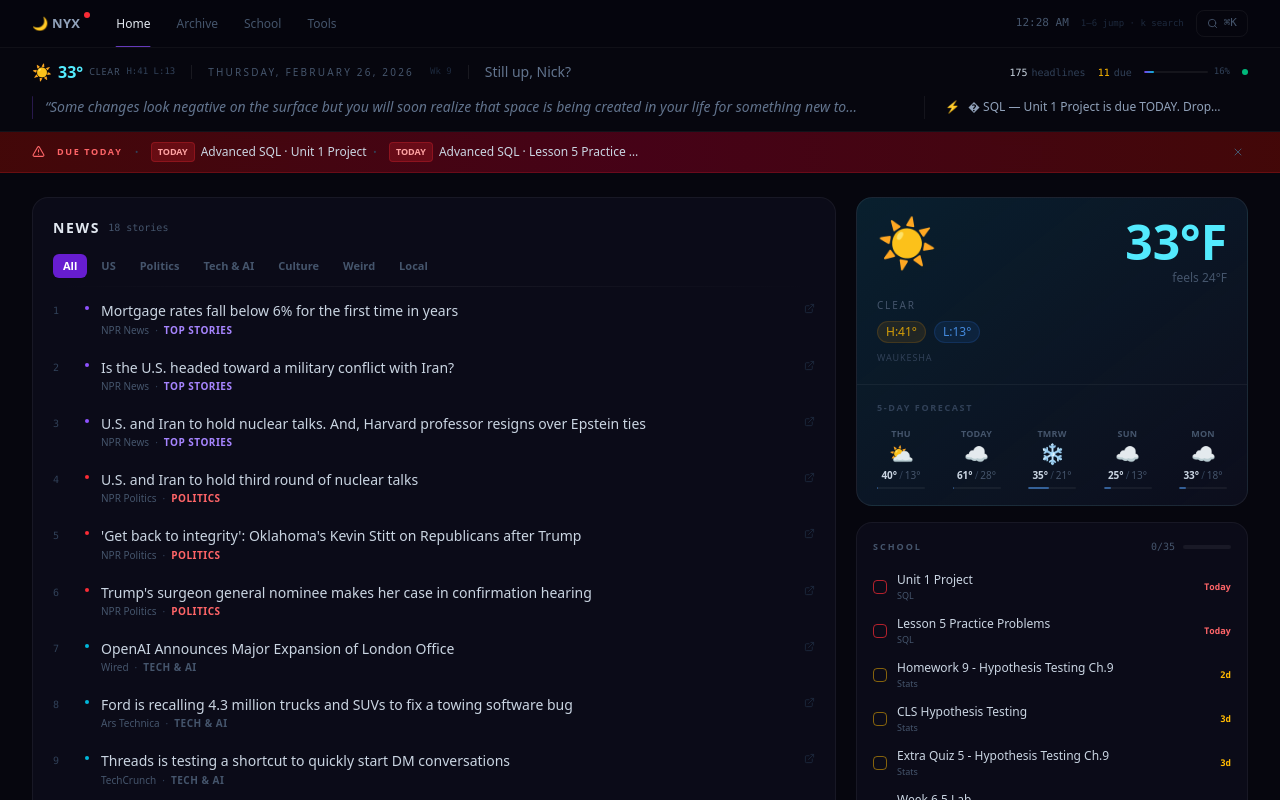
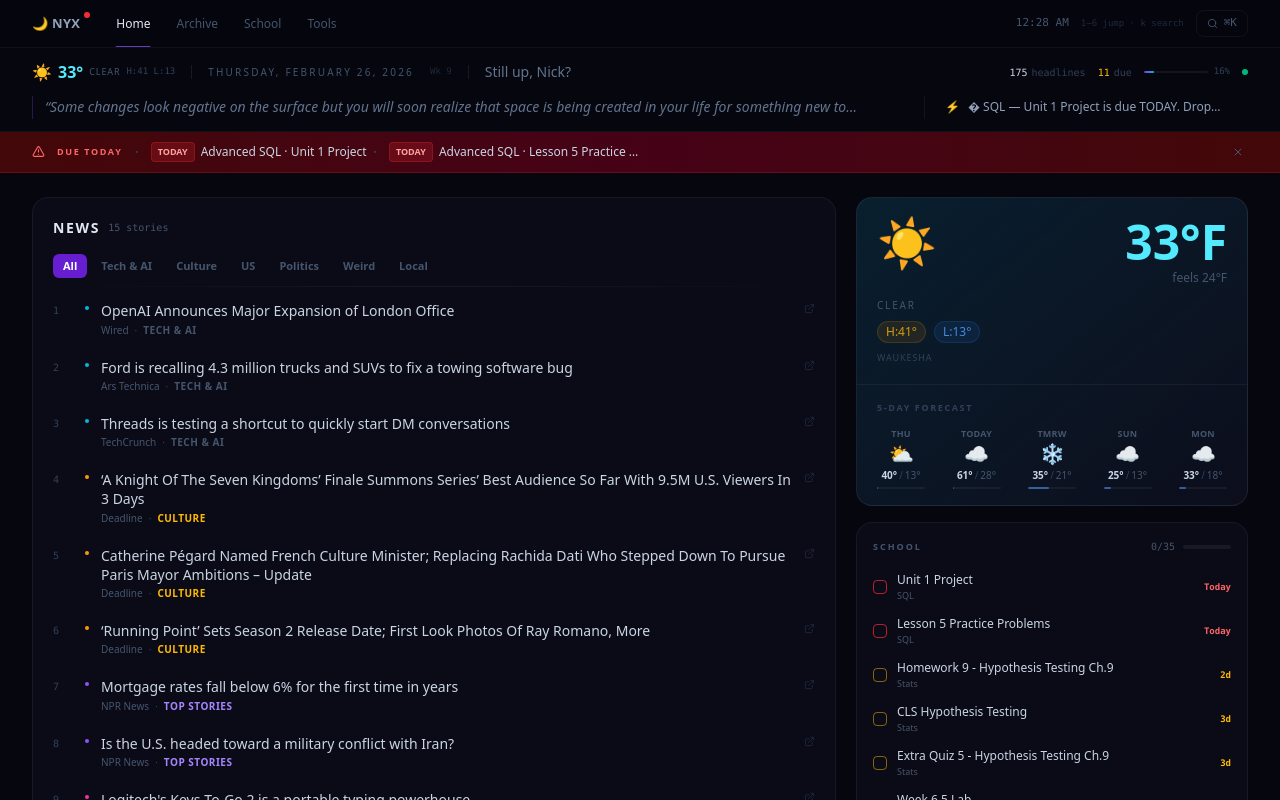
Before and after one commit to Damatnic/nyx-daily, a Next.js app: page / in a window 1280 px wide. Shown: the top 800 px of the page. Built offline with nearby package versions, Linux system fonts and the light colour scheme.

Commit message:
news: tech+AI+entertainment first, politics/US trimmed to 2 items, sports removed entirely (no more NBA/NHL fetch), HiddenGems goes full-width, key 4 → gems

```diff
--- a/app/page.tsx
+++ b/app/page.tsx
@@ -4,7 +4,6 @@ import HeroSection from '@/components/briefing/HeroSection';
 import UrgencyBanner from '@/components/briefing/UrgencyBanner';
 import NewsSection from '@/components/briefing/NewsSection';
 import AppOfTheDay from '@/components/briefing/AppOfTheDay';
-import SportsSection from '@/components/briefing/SportsSection';
 import GithubTrending from '@/components/briefing/GithubTrending';
 import RedditHot from '@/components/briefing/RedditHot';
 import ProductHunt from '@/components/briefing/ProductHunt';
@@ -134,15 +133,10 @@ export default async function HomePage() {
               </div>
             )}
 
-            {/* Sports + Hidden Gems — side by side */}
-            {(!!briefing.sports?.length || !!briefing.hidden_gems?.length) && (
-              <div id="sports" className={`grid gap-5 scroll-mt-16 items-start ${briefing.sports?.length && briefing.hidden_gems?.length ? 'md:grid-cols-2' : 'grid-cols-1'}`}>
-                {!!briefing.sports?.length && (
-                  <RevealCard delay={0}><SportsSection sports={briefing.sports} /></RevealCard>
-                )}
-                {!!briefing.hidden_gems?.length && (
-                  <div id="gems"><RevealCard delay={1}><HiddenGemsSection gems={briefing.hidden_gems} /></RevealCard></div>
-                )}
+            {/* Hidden Gems — full width */}
+            {!!briefing.hidden_gems?.length && (
+              <div id="gems" className="scroll-mt-16">
+                <RevealCard delay={0}><HiddenGemsSection gems={briefing.hidden_gems} /></RevealCard>
               </div>
             )}
 
--- a/components/briefing/NewsSection.tsx
+++ b/components/briefing/NewsSection.tsx
@@ -24,10 +24,10 @@ type TabKey = 'all' | 'us' | 'politics' | 'tech' | 'entertainment' | 'weird' | '
 
 const TABS: { key: TabKey; label: string }[] = [
   { key: 'all',           label: 'All' },
+  { key: 'tech',          label: 'Tech & AI' },
+  { key: 'entertainment', label: 'Culture' },
   { key: 'us',            label: 'US' },
   { key: 'politics',      label: 'Politics' },
-  { key: 'tech',          label: 'Tech & AI' },
-  { key: 'entertainment', label: 'Culture' },
   { key: 'weird',         label: 'Weird' },
   { key: 'wisconsin',     label: 'Local' },
 ];
@@ -194,12 +194,12 @@ function buildSections(news: NewsData): Section[] {
   }
 
   return ([
-    { key: 'us'            as TabKey, items: (news.us_news      ?? []).slice(0, 3) },
-    { key: 'politics'      as TabKey, items: (news.politics     ?? []).slice(0, 3) },
     { key: 'tech'          as TabKey, items: techItems },
     { key: 'entertainment' as TabKey, items: (news.entertainment ?? []).slice(0, 3) },
+    { key: 'us'            as TabKey, items: (news.us_news      ?? []).slice(0, 2) },
     { key: 'weird'         as TabKey, items: weirdItems },
-    { key: 'wisconsin'     as TabKey, items: (news.wisconsin    ?? []).slice(0, 3) },
+    { key: 'wisconsin'     as TabKey, items: (news.wisconsin    ?? []).slice(0, 2) },
+    { key: 'politics'      as TabKey, items: (news.politics     ?? []).slice(0, 2) },
   ] as Section[]).filter(s => s.items.length > 0);
 }
 
--- a/components/nav/Navbar.tsx
+++ b/components/nav/Navbar.tsx
@@ -18,7 +18,7 @@ const KEY_SECTIONS: Record<string, string> = {
   '1': 'news',
   '2': 'github',
   '3': 'youtube',
-  '4': 'sports',
+  '4': 'gems',
   '5': 'workout',
   '6': 'weather',  // sidebar
 };
--- a/components/ui/CommandPalette.tsx
+++ b/components/ui/CommandPalette.tsx
@@ -2,7 +2,7 @@
 
 import { useEffect, useRef, useState, useCallback } from 'react';
 import { useRouter } from 'next/navigation';
-import { Search, Home, Archive, BookOpen, Wrench, Newspaper, Play, Gem, Dumbbell, Wind, Trophy, TrendingUp, MessageSquare, ShoppingBag, Zap, X } from 'lucide-react';
+import { Search, Home, Archive, BookOpen, Wrench, Newspaper, Play, Gem, Dumbbell, Wind, TrendingUp, MessageSquare, ShoppingBag, Zap, X } from 'lucide-react';
 
 interface CommandItem {
   id: string;
@@ -49,10 +49,9 @@ export default function CommandPalette({ open, onClose }: CommandPaletteProps) {
     // Sections
     { id: 'jump-news',     group: 'Jump to', label: 'News',          description: 'Top headlines',        icon: <Newspaper size={15} />,   action: () => scrollTo('news'),     badge: '↓', badgeColor: 'text-violet-400' },
     { id: 'jump-youtube',  group: 'Jump to', label: 'YouTube Picks', description: 'Curated videos',       icon: <Play size={15} />,        action: () => scrollTo('youtube'),  badge: '↓', badgeColor: 'text-red-400' },
-    { id: 'jump-gems',     group: 'Jump to', label: 'Hidden Gems',   description: 'Cool finds from HN',   icon: <Gem size={15} />,         action: () => scrollTo('gems'),     badge: '↓', badgeColor: 'text-amber-400' },
+    { id: 'jump-gems',     group: 'Jump to', label: 'Hidden Gems',   description: 'Cool finds from HN',   icon: <Gem size={15} />,         action: () => scrollTo('gems'),     badge: '4', badgeColor: 'text-amber-400' },
     { id: 'jump-workout',  group: 'Jump to', label: 'Workout',       description: 'Track your exercises', icon: <Dumbbell size={15} />,    action: () => scrollTo('workout'),  badge: '↓', badgeColor: 'text-cyan-400' },
     { id: 'jump-breathwork', group: 'Jump to', label: 'Breathwork',  description: 'Guided breathing',     icon: <Wind size={15} />,        action: () => scrollTo('breathwork'), badge: '↓', badgeColor: 'text-emerald-400' },
-    { id: 'jump-sports',   group: 'Jump to', label: 'Sports',        description: 'Scores & standings',   icon: <Trophy size={15} />,      action: () => scrollTo('sports'),   badge: '↓', badgeColor: 'text-green-400' },
     { id: 'jump-weather',  group: 'Jump to', label: 'Weather',       description: 'Forecast & conditions',icon: <Zap size={15} />,         action: () => scrollTo('weather'),  badge: '↓', badgeColor: 'text-sky-400' },
     { id: 'jump-school',   group: 'Jump to', label: 'School Sidebar',description: 'Upcoming deadlines',   icon: <BookOpen size={15} />,    action: () => scrollTo('school'),   badge: '↓', badgeColor: 'text-pink-400' },
     { id: 'jump-github',   group: 'Jump to', label: 'GitHub Trending',description: 'Trending repos',     icon: <TrendingUp size={15} />,  action: () => scrollTo('github'),   badge: '↓', badgeColor: 'text-slate-400' },
```
